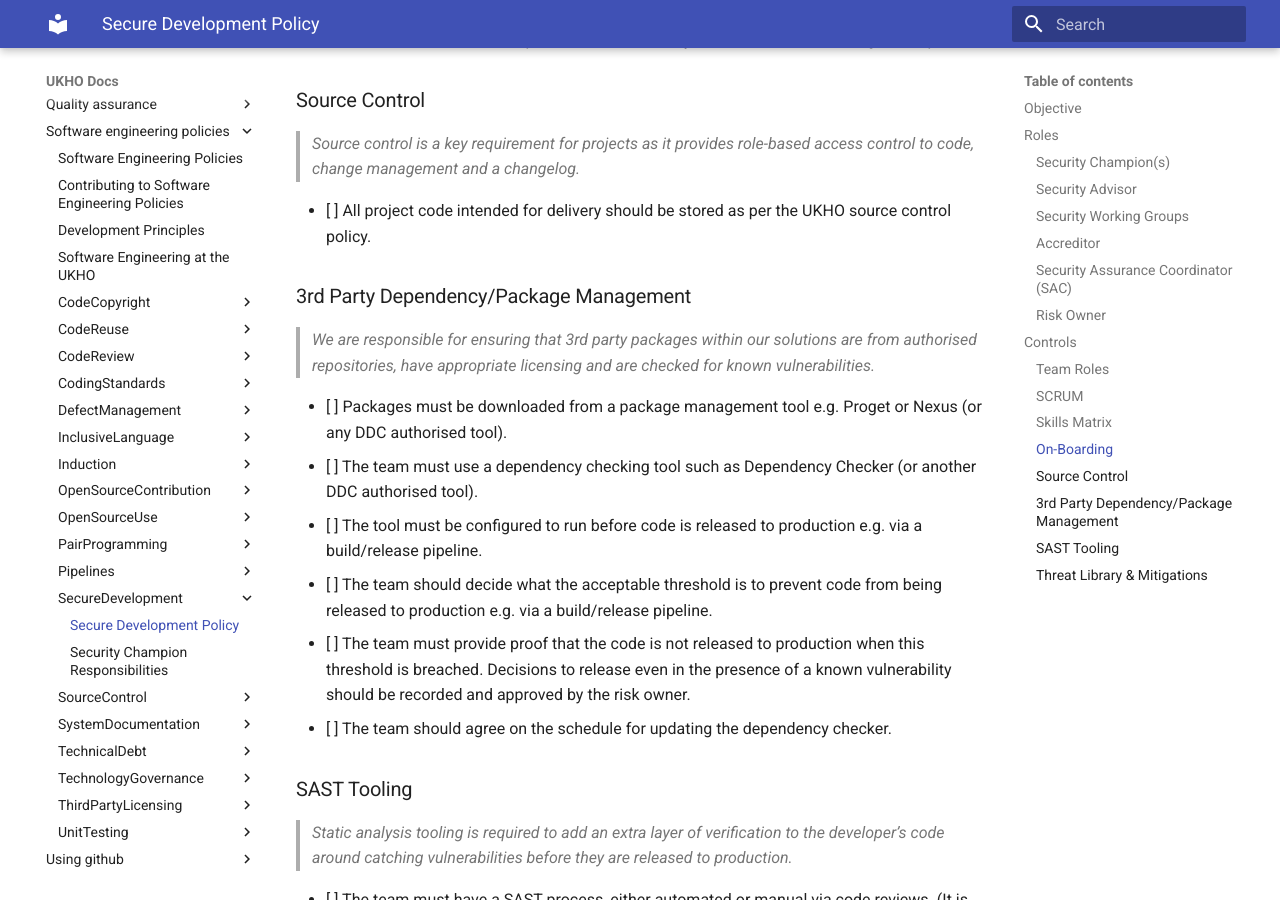
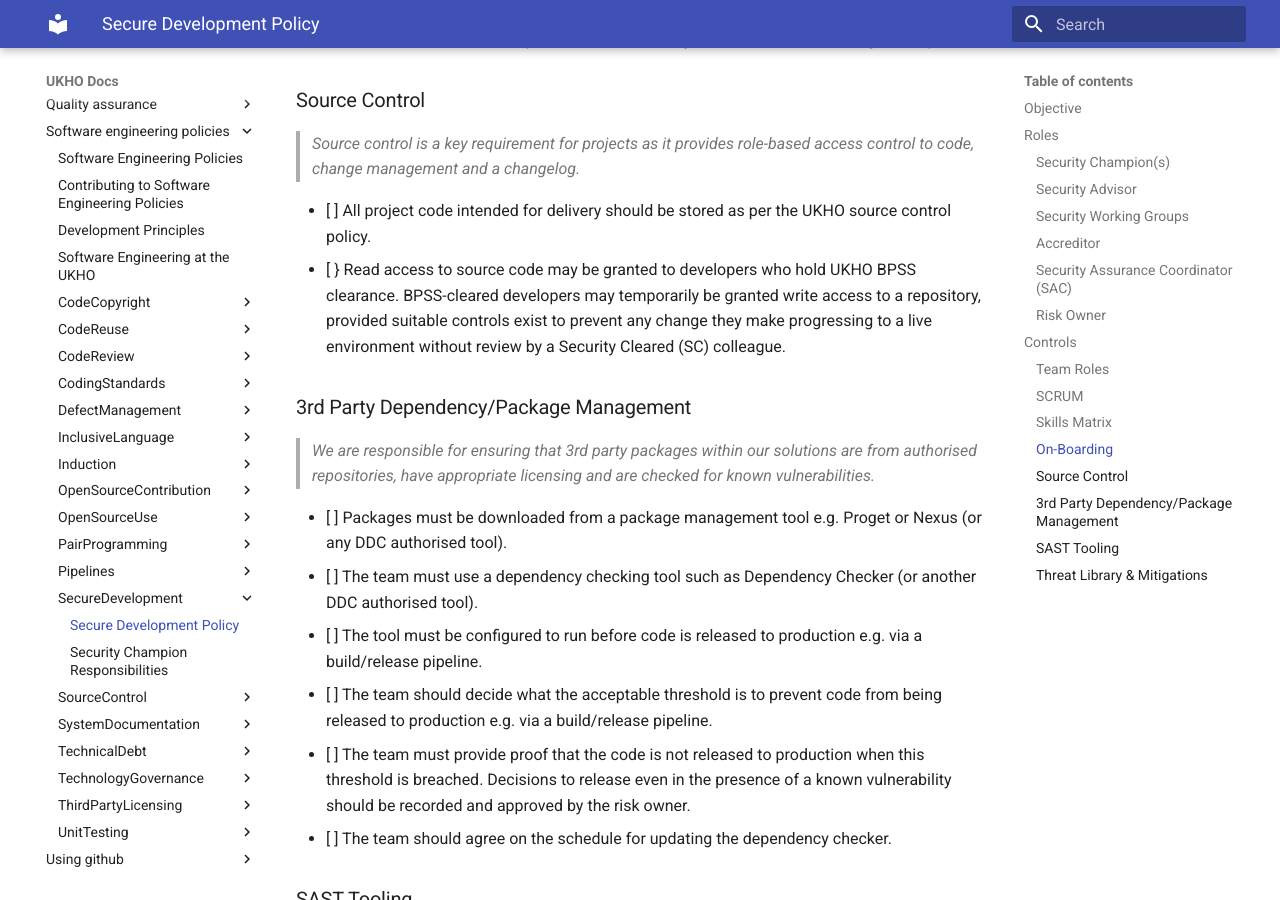
Before and after one commit to UKHO/docs, an MkDocs documentation site: the page built from docs/software-engineering-policies/SecureDevelopment/SecureDevelopmentPolicy.md, in a window 1280 px wide and 900 px high, scrolled down 3005 px. Built offline with MkDocs 1.6.1 and Material for MkDocs 9.7.7, drawn with Linux system fonts in a browser that asks for light colours.

Commit message:
Update SecureDevelopmentPolicy.md
Added sentence on source control for non-SC devs

```diff
--- a/docs/software-engineering-policies/SecureDevelopment/SecureDevelopmentPolicy.md
+++ b/docs/software-engineering-policies/SecureDevelopment/SecureDevelopmentPolicy.md
@@ -107,6 +107,7 @@ The risk owner is the person who is responsible for the product. This may be the
 >_Source control is a key requirement for projects as it provides role-based access control to code, change management and a changelog._
 
 - [ ] All project code intended for delivery should be stored as per the UKHO source control policy.
+- [ } Read access to source code may be granted to developers who hold UKHO BPSS clearance.  BPSS-cleared developers may temporarily be granted write access to a repository, provided suitable controls exist to prevent any change they make progressing to a live environment without review by a Security Cleared (SC) colleague.
 
 ### 3rd Party Dependency/Package Management
 
```
